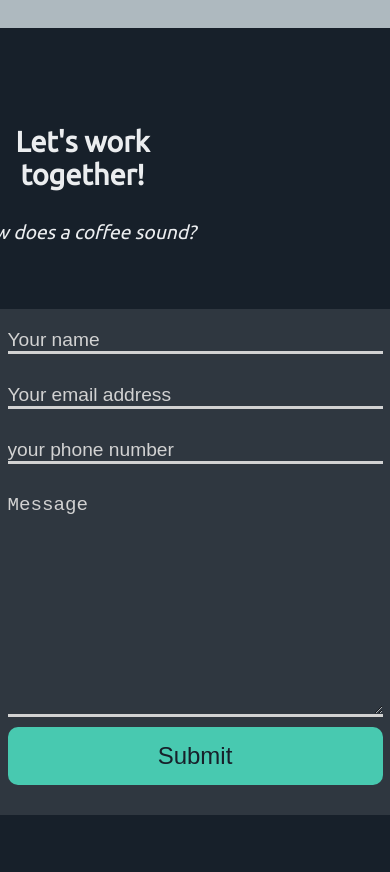
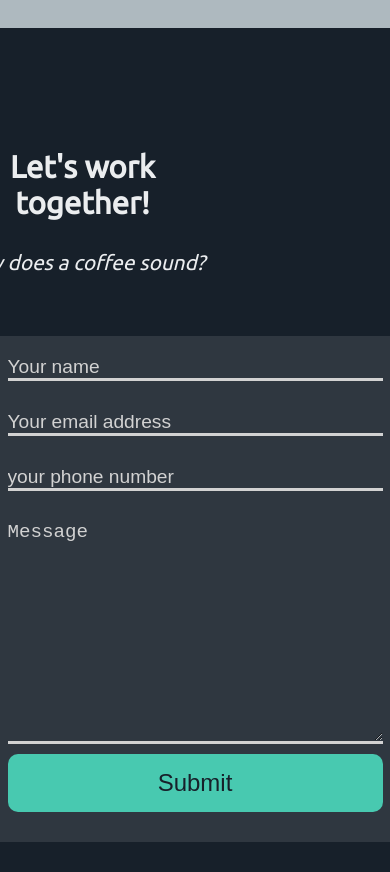
Before and after one commit to nkolukas/Personal-Portfolio, a plain HTML site: page index.html in a window 390 px wide. Shown: the part 1660-2532 px from the top of the page. Drawn offline with Linux system fonts and the light colour scheme.

Commit message:
Add files via upload

```diff
--- a/estilo.css
+++ b/estilo.css
@@ -314,12 +314,11 @@ body{
     .titulo{
         margin-top: 90px;
         max-width: 260px;
-        font-size: 1.2rem;
-
+        font-size: 1.3rem;
     }
 
     .formulario{
-        margin: 50px 0 ;
+        margin: 0;
     }
 
     .input_{
```
